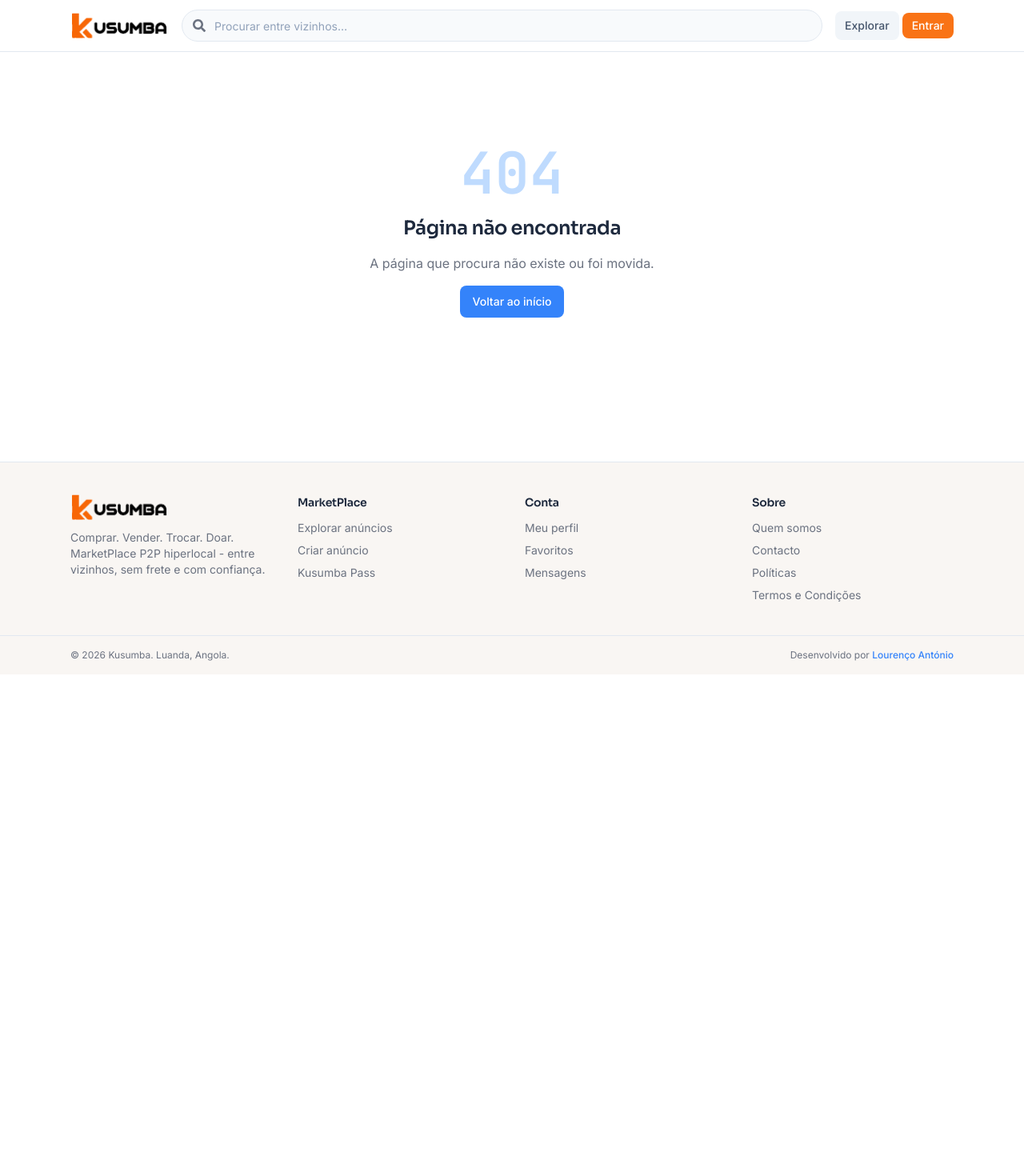
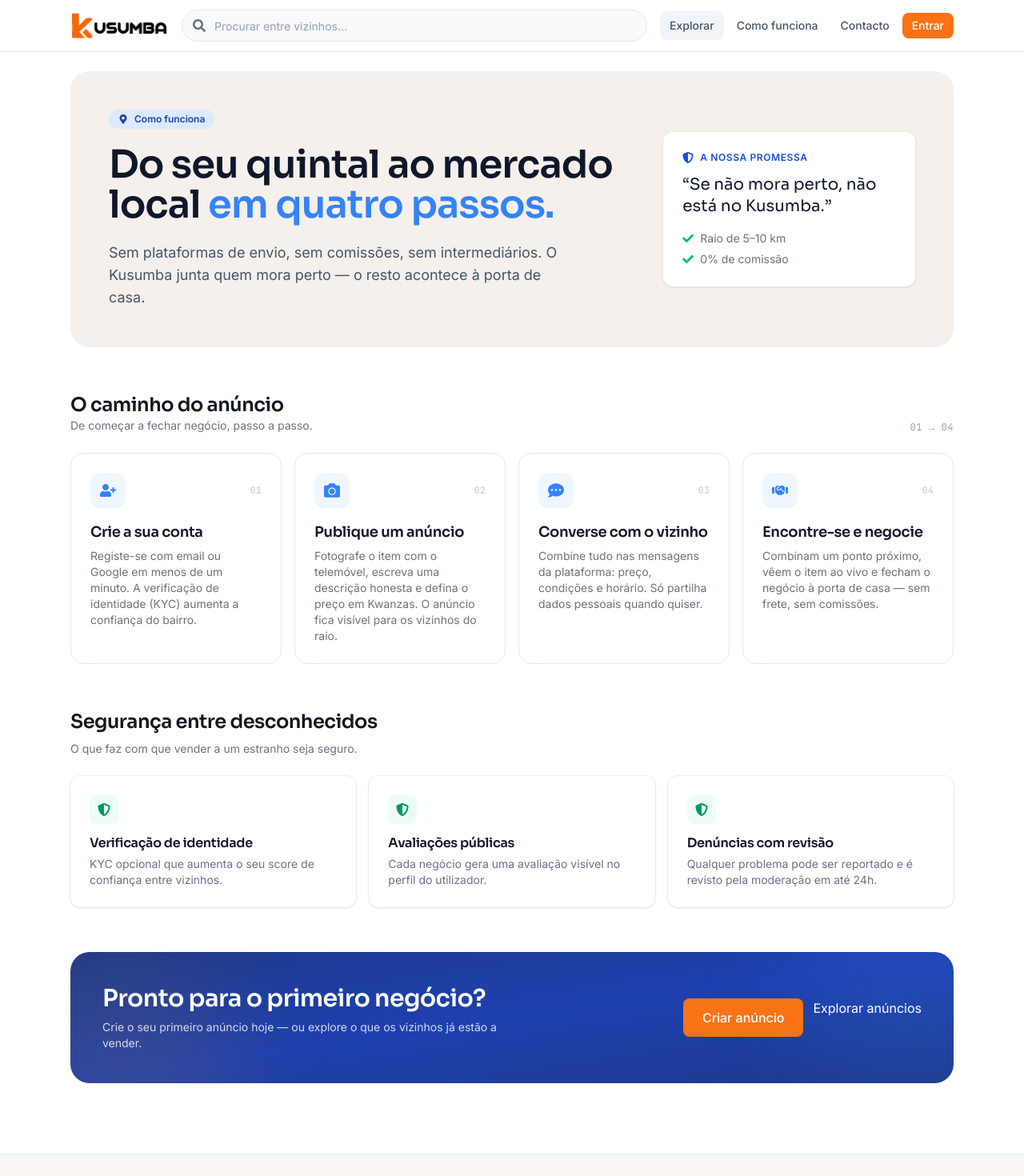
Before and after one commit to LouAntonio/kusumba-front, a React (Vite) app: page /como-funciona in a window 1280 px wide. Shown: the top 1470 px of the page at 80% size. Before the commit the page ends 843 px from the top, so only its background shows below. Built offline with nearby package versions, Linux system fonts and the light colour scheme; no server answers.

Commit message:
feat: add ComoFuncionaPage and integrate it into navigation; update links and page titles

```diff
--- a/src/App.tsx
+++ b/src/App.tsx
@@ -28,6 +28,7 @@ import { AboutPage } from './pages/AboutPage';
 import { ContactPage } from './pages/ContactPage';
 import { PoliciesPage } from './pages/PoliciesPage';
 import { TermsPage } from './pages/TermsPage';
+import { ComoFuncionaPage } from './pages/ComoFuncionaPage';
 
 const router = createBrowserRouter([
 	{
@@ -147,6 +148,7 @@ const router = createBrowserRouter([
 				),
 			},
 			{ path: '/planos', element: <PlanosPage /> },
+			{ path: '/como-funciona', element: <ComoFuncionaPage /> },
 			{ path: '/sobre', element: <AboutPage /> },
 			{ path: '/contacto', element: <ContactPage /> },
 			{ path: '/politicas', element: <PoliciesPage /> },
--- a/src/components/layout/Navbar.tsx
+++ b/src/components/layout/Navbar.tsx
@@ -16,6 +16,8 @@ import {
 	FaFlag,
 	FaGavel,
 	FaMoneyBillAlt,
+	FaCompass,
+	FaEnvelope,
 } from 'react-icons/fa';
 import { useAuthStore } from '../../store/authStore';
 import { signOut } from '../../lib/auth';
@@ -61,6 +63,18 @@ export function Navbar() {
 						className="rounded-lg bg-slate-100 px-3 py-2 text-sm font-medium text-slate-600 hover:bg-slate-100 hover:text-slate-900"
 					>
 						Explorar
+					</Link>
+					<Link
+						to="/como-funciona"
+						className="rounded-lg px-3 py-2 text-sm font-medium text-slate-600 hover:bg-slate-100 hover:text-slate-900"
+					>
+						Como funciona
+					</Link>
+					<Link
+						to="/contacto"
+						className="rounded-lg px-3 py-2 text-sm font-medium text-slate-600 hover:bg-slate-100 hover:text-slate-900"
+					>
+						Contacto
 					</Link>
 					{user && (
 						<>
@@ -293,6 +307,20 @@ function MobileMenuItems({
 			>
 				Explorar
 			</Link>
+			<Link
+				to="/como-funciona"
+				onClick={onClose}
+				className="flex items-center gap-2 rounded-lg px-3 py-2 text-sm font-medium text-slate-700 hover:bg-slate-100"
+			>
+				<FaCompass className="h-4 w-4" /> Como funciona
+			</Link>
+			<Link
+				to="/contacto"
+				onClick={onClose}
+				className="flex items-center gap-2 rounded-lg px-3 py-2 text-sm font-medium text-slate-700 hover:bg-slate-100"
+			>
+				<FaEnvelope className="h-4 w-4" /> Contacto
+			</Link>
 			{user ? (
 				<>
 					<Link
--- a/src/hooks/usePageTitle.ts
+++ b/src/hooks/usePageTitle.ts
@@ -12,6 +12,7 @@ const pathLabels: Record<string, string> = {
 	perfil: 'Perfil',
 	mensagens: 'Mensagens',
 	planos: 'Planos',
+	'como-funciona': 'Como funciona',
 	assinatura: 'Assinatura',
 	sobre: 'Sobre',
 	contacto: 'Contacto',
--- /dev/null
+++ b/src/pages/ComoFuncionaPage.tsx
@@ -0,0 +1,197 @@
+import {
+	FaUserPlus,
+	FaCamera,
+	FaCommentDots,
+	FaHandshake,
+	FaShieldAlt,
+	FaCheck,
+	FaMapMarkerAlt,
+} from 'react-icons/fa';
+import { Button } from '../components/ui/Button';
+import { Card } from '../components/ui/Card';
+
+const STEPS = [
+	{
+		n: '01',
+		title: 'Crie a sua conta',
+		desc: 'Registe-se com email ou Google em menos de um minuto. A verificação de identidade (KYC) aumenta a confiança do bairro.',
+		icon: FaUserPlus,
+	},
+	{
+		n: '02',
+		title: 'Publique um anúncio',
+		desc: 'Fotografe o item com o telemóvel, escreva uma descrição honesta e defina o preço em Kwanzas. O anúncio fica visível para os vizinhos do raio.',
+		icon: FaCamera,
+	},
+	{
+		n: '03',
+		title: 'Converse com o vizinho',
+		desc: 'Combine tudo nas mensagens da plataforma: preço, condições e horário. Só partilha dados pessoais quando quiser.',
+		icon: FaCommentDots,
+	},
+	{
+		n: '04',
+		title: 'Encontre-se e negocie',
+		desc: 'Combinam um ponto próximo, vêem o item ao vivo e fecham o negócio à porta de casa — sem frete, sem comissões.',
+		icon: FaHandshake,
+	},
+];
+
+const SAFETY = [
+	{
+		title: 'Verificação de identidade',
+		desc: 'KYC opcional que aumenta o seu score de confiança entre vizinhos.',
+	},
+	{
+		title: 'Avaliações públicas',
+		desc: 'Cada negócio gera uma avaliação visível no perfil do utilizador.',
+	},
+	{
+		title: 'Denúncias com revisão',
+		desc: 'Qualquer problema pode ser reportado e é revisto pela moderação em até 24h.',
+	},
+];
+
+export function ComoFuncionaPage() {
+	return (
+		<div className="space-y-14">
+			<section className="relative overflow-hidden rounded-3xl bg-sand">
+				<div className="grid gap-8 p-8 sm:p-12 lg:grid-cols-12 lg:items-center">
+					<div className="space-y-5 lg:col-span-8">
+						<span className="inline-flex w-fit items-center gap-2 rounded-full bg-primary-100 px-3 py-1 text-xs font-semibold text-primary-800">
+							<FaMapMarkerAlt className="h-3 w-3" />
+							Como funciona
+						</span>
+						<h1 className="font-display text-4xl leading-[1.05] text-slate-900 sm:text-5xl">
+							Do seu quintal ao mercado local
+							<span className="text-primary-600">
+								{' '}
+								em quatro passos.
+							</span>
+						</h1>
+						<p className="max-w-xl text-lg text-slate-600">
+							Sem plataformas de envio, sem comissões, sem
+							intermediários. O Kusumba junta quem mora perto — o
+							resto acontece à porta de casa.
+						</p>
+					</div>
+					<div className="lg:col-span-4">
+						<Card className="p-6">
+							<div className="mb-3 flex items-center gap-2 text-xs font-semibold uppercase tracking-wider text-primary-700">
+								<FaShieldAlt className="h-3.5 w-3.5" />A nossa
+								promessa
+							</div>
+							<p className="font-display text-xl leading-snug text-slate-900">
+								“Se não mora perto, não está no Kusumba.”
+							</p>
+							<div className="mt-4 flex items-center gap-2 text-sm text-muted">
+								<FaCheck className="h-3.5 w-3.5 text-emerald-500" />
+								Raio de 5–10 km
+							</div>
+							<div className="mt-1.5 flex items-center gap-2 text-sm text-muted">
+								<FaCheck className="h-3.5 w-3.5 text-emerald-500" />
+								0% de comissão
+							</div>
+						</Card>
+					</div>
+				</div>
+			</section>
+
+			<section className="space-y-6">
+				<div className="flex items-end justify-between gap-4">
+					<div>
+						<h2 className="font-display text-2xl">
+							O caminho do anúncio
+						</h2>
+						<p className="text-sm text-muted">
+							De começar a fechar negócio, passo a passo.
+						</p>
+					</div>
+					<span className="hidden font-mono text-xs uppercase tracking-wider text-slate-400 sm:block">
+						01 → 04
+					</span>
+				</div>
+
+				<ol className="grid gap-4 sm:grid-cols-2 lg:grid-cols-4">
+					{STEPS.map((step) => {
+						const Icon = step.icon;
+						return (
+							<li
+								key={step.n}
+								className="relative rounded-2xl border border-slate-200 bg-white p-6 transition hover:-translate-y-0.5 hover:shadow-md"
+							>
+								<div className="flex items-center justify-between">
+									<div className="flex h-11 w-11 items-center justify-center rounded-xl bg-primary-50 text-primary-600">
+										<Icon className="h-5 w-5" />
+									</div>
+									<span className="font-mono text-xs font-semibold text-slate-300">
+										{step.n}
+									</span>
+								</div>
+								<h3 className="mt-4 font-display text-lg font-semibold text-slate-900">
+									{step.title}
+								</h3>
+								<p className="mt-1.5 text-sm text-muted">
+									{step.desc}
+								</p>
+							</li>
+						);
+					})}
+				</ol>
+			</section>
+
+			<section className="space-y-6">
+				<h2 className="font-display text-2xl">
+					Segurança entre desconhecidos
+				</h2>
+				<p className="-mt-4 text-sm text-muted">
+					O que faz com que vender a um estranho seja seguro.
+				</p>
+				<div className="grid gap-4 sm:grid-cols-3">
+					{SAFETY.map((item) => (
+						<Card key={item.title} className="p-6">
+							<div className="mb-3 flex h-9 w-9 items-center justify-center rounded-lg bg-emerald-50 text-emerald-600">
+								<FaShieldAlt className="h-4 w-4" />
+							</div>
+							<h3 className="font-display text-base font-semibold text-slate-900">
+								{item.title}
+							</h3>
+							<p className="mt-1 text-sm text-muted">
+								{item.desc}
+							</p>
+						</Card>
+					))}
+				</div>
+			</section>
+
+			<section className="relative overflow-hidden rounded-3xl bg-gradient-to-br from-primary-900 via-primary-800 to-primary-900 px-6 py-10 text-white sm:px-10">
+				<div className="pointer-events-none absolute -right-24 -top-24 h-72 w-72 rounded-full bg-primary-500/15 blur-3xl" />
+				<div className="pointer-events-none absolute -bottom-32 -left-20 h-72 w-72 rounded-full bg-amber-500/10 blur-3xl" />
+				<div className="relative flex flex-col items-start justify-between gap-6 sm:flex-row sm:items-center">
+					<div className="space-y-2">
+						<h2 className="font-display text-2xl sm:text-3xl">
+							Pronto para o primeiro negócio?
+						</h2>
+						<p className="max-w-lg text-sm text-white/80">
+							Crie o seu primeiro anúncio hoje — ou explore o que
+							os vizinhos já estão a vender.
+						</p>
+					</div>
+					<div className="flex flex-wrap gap-3">
+						<Button to="/anuncios/novo" variant="accent" size="lg">
+							Criar anúncio
+						</Button>
+						<Button
+							to="/anuncios"
+							variant="outline"
+							size="lg"
+							className="border-white/30 bg-transparent text-white hover:bg-white/10 hover:border-white/50 hover:text-white"
+						>
+							Explorar anúncios
+						</Button>
+					</div>
+				</div>
+			</section>
+		</div>
+	);
+}
--- a/src/pages/ContactPage.tsx
+++ b/src/pages/ContactPage.tsx
@@ -1,4 +1,5 @@
 import { useState, type FormEvent } from 'react';
+import { Link } from 'react-router-dom';
 import toast from 'react-hot-toast';
 import {
 	FaMapMarkerAlt,
@@ -281,12 +282,12 @@ export function ContactPage() {
 						<div className="flex items-center justify-between gap-3 sm:col-span-2">
 							<p className="text-xs text-muted">
 								Ao enviar, concorda com a nossa{' '}
-								<a
-									href="/politicas"
+								<Link
+									to="/politicas"
 									className="text-primary-600 hover:underline"
 								>
 									política de privacidade
-								</a>
+								</Link>
 								.
 							</p>
 							<Button
--- a/src/pages/LandingPage.tsx
+++ b/src/pages/LandingPage.tsx
@@ -4,9 +4,10 @@ import {
 	FaTags,
 	FaHandshake,
 	FaHeart,
+	FaMapMarkerAlt,
+	FaArrowRight,
 	FaShieldAlt,
-	FaMapMarkerAlt,
-	FaUserPlus,
+	FaCheck,
 } from 'react-icons/fa';
 import { useCategories } from '../hooks/useCategories';
 import { useAds } from '../hooks/useAds';
@@ -19,49 +20,37 @@ const MODES = [
 	{
 		key: 'SALE',
 		title: 'Comprar',
-		desc: 'Itens vizinhos, preços 20–30% mais baixos que em lojas.',
+		desc: 'Itens vizinhos a preços 20–30% mais baixos',
 		icon: FaShoppingCart,
 		to: '/anuncios?type=SALE',
 	},
 	{
 		key: 'TRADE',
 		title: 'Vender',
-		desc: 'Renda extra e venda em horas, sem custos de frete.',
+		desc: 'Renda extra sem custos de frete',
 		icon: FaTags,
 		to: '/anuncios?type=SALE',
 	},
 	{
 		key: 'DONATION',
 		title: 'Trocar',
-		desc: 'Dê nova vida aos produtos que já não usa.',
+		desc: 'Dê nova vida ao que já não usa',
 		icon: FaHandshake,
 		to: '/anuncios?type=TRADE',
 	},
 	{
 		key: 'DOAR',
 		title: 'Doar',
-		desc: 'Reutilizar em vez de descartar, por uma economia circular.',
+		desc: 'Economia circular no seu bairro',
 		icon: FaHeart,
 		to: '/anuncios?type=DONATION',
 	},
 ];
 
-const PILLARS = [
-	{
-		icon: FaUserPlus,
-		title: 'Rede comunitária',
-		desc: 'Vizinhos conectados por proximidade geográfica em Luanda.',
-	},
-	{
-		icon: FaShieldAlt,
-		title: 'Confiança',
-		desc: 'Ratings, verificação de identidade e reviews entre vizinhos.',
-	},
-	{
-		icon: FaMapMarkerAlt,
-		title: 'Sem frete',
-		desc: 'Transações num raio de 5–10 km, sem intermediários.',
-	},
+const FACTS = [
+	{ metric: '0%', label: 'comissão em transações P2P' },
+	{ metric: '5–10 km', label: 'raio máximo da sua zona' },
+	{ metric: '<24h', label: 'do anúncio ao negócio' },
 ];
 
 const HERO_IMAGE =
@@ -81,7 +70,7 @@ export function LandingPage() {
 	});
 
 	return (
-		<div className="space-y-16">
+		<div className="space-y-14">
 			<section className="relative overflow-hidden rounded-3xl bg-sand">
 				<div
 					aria-hidden
@@ -89,52 +78,48 @@ export function LandingPage() {
 					style={{ backgroundImage: `url(${HERO_IMAGE})` }}
 				/>
 				<div className="absolute inset-0 bg-gradient-to-br from-[#0B1220]/85 via-[#0B1220]/65 to-[#0B1220]/80" />
-				<div className="relative grid min-h-[500px] gap-8 p-8 sm:p-12 lg:grid-cols-2 lg:items-center">
-					<div className="space-y-6">
+				<div className="relative px-6 py-8 sm:px-10 sm:py-10">
 					<span className="inline-flex w-fit items-center gap-2 rounded-full bg-white/10 px-3 py-1 text-xs font-semibold text-white/90 ring-1 ring-white/20">
 						<FaMapMarkerAlt className="h-3 w-3 text-amber-300" />
 						Hiperlocal · Luanda
 					</span>
-						<h1 className="font-display text-4xl leading-tight text-white sm:text-6xl">
-							Comprar. Vender. Trocar. Doar.
-							<span className="text-amber-300">
-								{' '}
-								Entre vizinhos.
-							</span>
+					<h1 className="mt-3 max-w-3xl font-display text-3xl leading-tight text-white sm:text-4xl lg:text-5xl">
+						Comprar, vender, trocar e doar.{' '}
+						<span className="text-amber-300">Entre vizinhos.</span>
 					</h1>
-						<p className="max-w-md text-lg text-slate-200">
-							O marketPlace P2P hiperlocal de Luanda - sem frete,
-							com confiança comunitária e transações em horas.
+					<p className="mt-3 max-w-2xl text-base text-slate-200">
+						O mercado local de Luanda: sem frete, com confiança da
+						comunidade e negócios fechados em horas, numa distância
+						de poucos quarteirões.
 					</p>
-						<div className="flex flex-wrap gap-3">
-							<Button to="/anuncios" variant="accent" size="lg">
+					<div className="mt-5 flex flex-wrap gap-3">
+						<Button to="/anuncios" variant="accent" size="md">
 							Explorar anúncios
 						</Button>
 						<Link
 							to="/anuncios/novo"
-								className="inline-flex h-12 items-center justify-center gap-2 rounded-lg border border-white/30 px-6 text-base font-medium text-white transition-colors hover:bg-white/10 focus-visible:outline-none focus-visible:ring-2 focus-visible:ring-white/40 focus-visible:ring-offset-2 focus-visible:ring-offset-[#0B1220]"
+							className="inline-flex h-10 items-center justify-center rounded-lg border border-white/30 px-5 text-sm font-medium text-white transition-colors hover:bg-white/10 focus-visible:outline-none focus-visible:ring-2 focus-visible:ring-white/40 focus-visible:ring-offset-2 focus-visible:ring-offset-[#0B1220]"
 						>
 							Criar anúncio
 						</Link>
 					</div>
-					</div>
 
-					<div className="grid grid-cols-2 gap-4">
+					<div className="mt-7 grid grid-cols-2 gap-3 sm:grid-cols-4">
 						{MODES.map((mode) => {
 							const Icon = mode.icon;
 							return (
 								<Link
 									key={mode.key}
 									to={mode.to}
-									className="group rounded-2xl border border-white/15 bg-white/10 p-5 backdrop-blur-sm transition hover:-translate-y-0.5 hover:bg-white/20"
+									className="group rounded-xl border border-white/15 bg-white/10 p-4 backdrop-blur-sm transition hover:-translate-y-0.5 hover:bg-white/20"
 								>
-									<div className="mb-3 flex h-11 w-11 items-center justify-center rounded-xl bg-white/10 text-amber-300 ring-1 ring-white/20 transition group-hover:bg-white/20 group-hover:text-amber-200">
-										<Icon className="h-5 w-5" />
+									<div className="mb-2 flex h-9 w-9 items-center justify-center rounded-lg bg-white/10 text-amber-300 ring-1 ring-white/20 transition group-hover:bg-white/20 group-hover:text-amber-200">
+										<Icon className="h-4 w-4" />
 									</div>
-									<p className="font-display text-lg font-semibold text-white">
+									<p className="font-display text-base font-semibold text-white">
 										{mode.title}
 									</p>
-									<p className="mt-1 text-sm text-white/70">
+									<p className="mt-0.5 text-xs leading-snug text-white/70">
 										{mode.desc}
 									</p>
 								</Link>
@@ -229,42 +214,67 @@ export function LandingPage() {
 				)}
 			</section>
 
-			<section className="relative overflow-hidden rounded-3xl bg-gradient-to-br from-primary-900 via-primary-800 to-primary-900 p-8 text-white sm:p-12">
-				<div className="pointer-events-none absolute -right-20 -top-24 h-64 w-64 rounded-full bg-primary-500/20 blur-3xl" />
-				<div className="pointer-events-none absolute -bottom-28 -left-16 h-64 w-64 rounded-full bg-amber-500/10 blur-3xl" />
-				<div className="relative mb-10 flex items-end justify-between gap-4">
-					<h2 className="font-display text-2xl sm:text-3xl">
-						Feito para a confiança entre vizinhos
+			<section className="relative overflow-hidden rounded-3xl bg-gradient-to-br from-primary-900 via-primary-800 to-primary-900 px-6 py-10 text-white sm:px-10">
+				<div className="pointer-events-none absolute -right-24 -top-24 h-72 w-72 rounded-full bg-primary-500/15 blur-3xl" />
+				<div className="pointer-events-none absolute -bottom-32 -left-20 h-72 w-72 rounded-full bg-amber-500/10 blur-3xl" />
+				<div className="relative grid items-center gap-10 lg:grid-cols-2">
+					<div className="space-y-4">
+						<span className="inline-flex items-center gap-2 rounded-full bg-white/10 px-3 py-1 text-xs font-semibold text-white/90 ring-1 ring-white/20">
+							<FaShieldAlt className="h-3 w-3 text-amber-300" />
+							Sem comissões · Sem frete
+						</span>
+						<h2 className="font-display text-2xl leading-tight sm:text-3xl">
+							O seu quintal já tem mercado. Publique e negocie à
+							porta de casa.
 						</h2>
-					<span className="hidden font-mono text-xs uppercase tracking-wider text-white/50 sm:block">
-						Como funciona
+						<p className="max-w-xl text-sm text-white/80">
+							Criar um anúncio leva dois minutos com as fotos que
+							já tem no telemóvel. Não cobramos comissões em
+							transações P2P nem exigimos anúncios pagos — e a sua
+							comunidade está a poucos quarteirões de distância.
+						</p>
+						<div className="flex flex-wrap items-center gap-3 pt-1">
+							<Button
+								to="/anuncios/novo"
+								variant="accent"
+								size="md"
+							>
+								Criar anúncio grátis
+							</Button>
+							<Button
+								to="/anuncios"
+								variant="outline"
+								size="md"
+								className="border-white/30 bg-transparent text-white hover:bg-white/10 hover:border-white/50 hover:text-white"
+							>
+								Explorar anúncios
+							</Button>
+						</div>
+						<Link
+							to="/como-funciona"
+							className="inline-flex items-center gap-2 text-sm font-medium text-amber-300 transition-colors hover:text-amber-200"
+						>
+							Ver como funciona
+							<FaArrowRight className="h-3.5 w-3.5" />
+						</Link>
+					</div>
+
+					<dl className="grid gap-3 sm:grid-cols-3 lg:grid-cols-1">
+						{FACTS.map((fact) => (
+							<div
+								key={fact.label}
+								className="flex items-center gap-4 rounded-2xl border border-white/10 bg-white/5 p-4 backdrop-blur-sm"
+							>
+								<span className="font-display text-2xl font-semibold text-amber-300">
+									{fact.metric}
 								</span>
+								<div className="flex items-center gap-2 text-sm text-white/75">
+									<FaCheck className="h-3 w-3 shrink-0 text-emerald-400" />
+									{fact.label}
 								</div>
-				<div className="relative grid gap-5 sm:grid-cols-3">
-					{PILLARS.map((pillar, i) => {
-						const Icon = pillar.icon;
-						return (
-							<div
-								key={pillar.title}
-								className="rounded-2xl border border-white/10 bg-white/5 p-6 backdrop-blur-sm transition hover:-translate-y-0.5 hover:bg-white/10"
-							>
-								<div className="mb-5 flex items-center justify-between">
-									<div className="flex h-12 w-12 items-center justify-center rounded-2xl bg-white/10 text-amber-300 ring-1 ring-white/20">
-										<Icon className="h-5 w-5" />
 							</div>
-									<span className="font-mono text-xs text-white/40">
-										0{i + 1}
-									</span>
-								</div>
-								<h3 className="font-display text-lg">
-									{pillar.title}
-								</h3>
-								<p className="mt-1 text-sm text-white/70">
-									{pillar.desc}
-								</p>
-							</div>
-						);
-					})}
+						))}
+					</dl>
 				</div>
 			</section>
 		</div>
--- a/src/pages/PlanosPage.tsx
+++ b/src/pages/PlanosPage.tsx
@@ -1,5 +1,5 @@
 import toast from 'react-hot-toast';
-import { useNavigate } from 'react-router-dom';
+import { Link, useNavigate } from 'react-router-dom';
 import { FaCheck, FaCrown } from 'react-icons/fa';
 import { usePlans } from '../hooks/usePlans';
 import { useAuthStore } from '../store/authStore';
@@ -119,12 +119,12 @@ export function PlanosPage() {
 				<p className="text-center text-xs text-muted">
 					Assinaturas são geradas a pedido. A sua assinatura atual e a
 					data de expiração podem ser consultadas na página{' '}
-					<a
-						href="/assinatura"
+					<Link
+						to="/assinatura"
 						className="text-primary-600 hover:underline"
 					>
 						Minha assinatura
-					</a>
+					</Link>
 					.
 				</p>
 			)}
```
Lines whose indentation alone changed are shown as unchanged.
